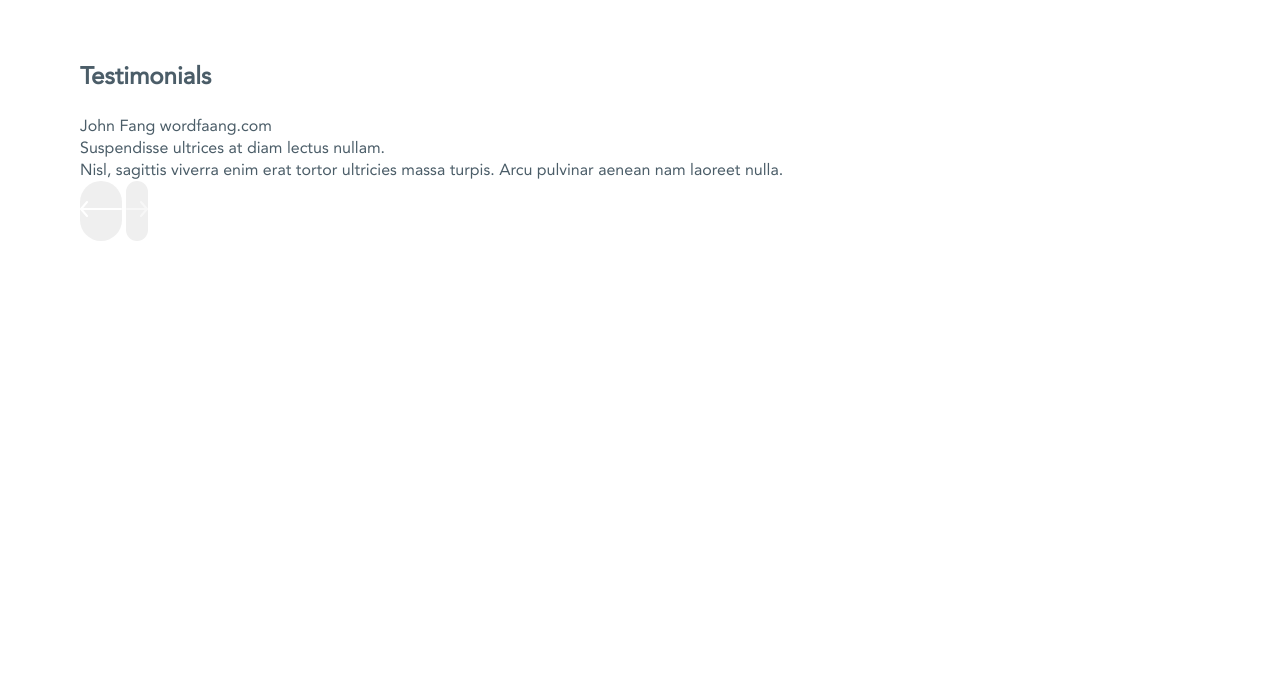
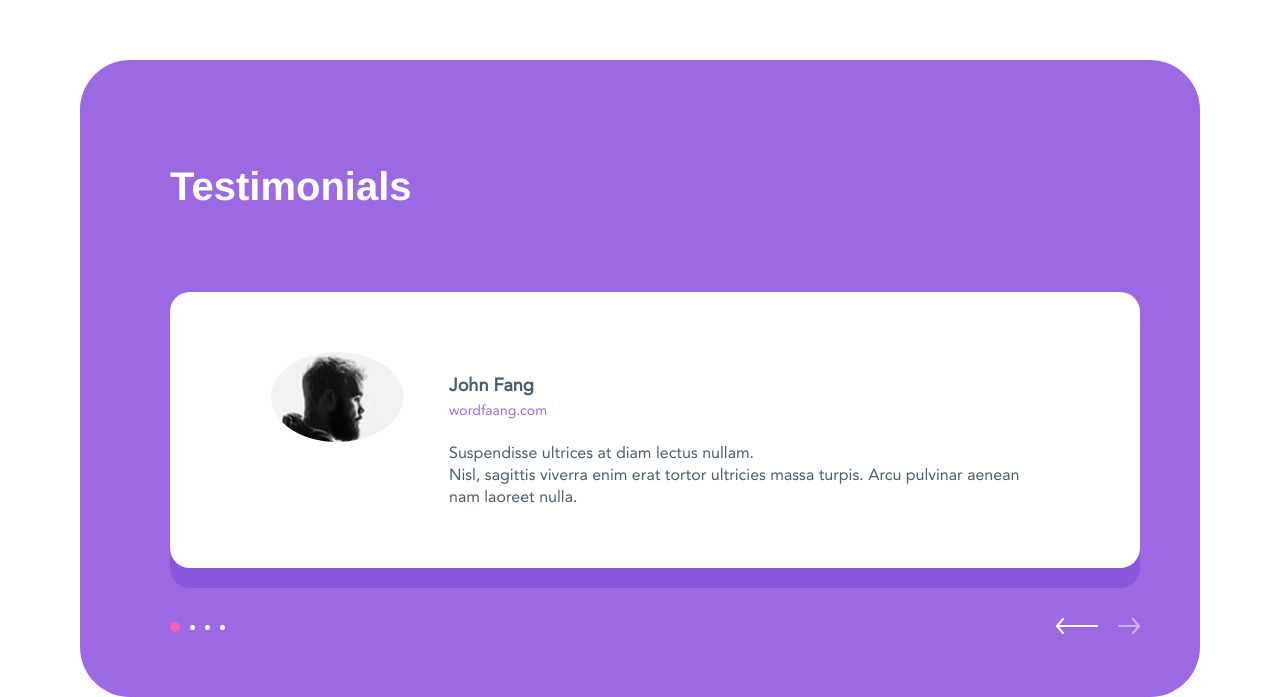
Before and after one commit to Skidanenkoandrey/homeWork6-flexbox-grid-, a plain HTML site: page index.html in a window 1280 px wide. Shown: the part 2566-3263 px from the top of the page. Before the commit the page ends 2807 px from the top, so only its background shows below. Drawn offline with Linux system fonts and the light colour scheme.

Commit message:
stylised testimonails section

```diff
--- a/css/style.css
+++ b/css/style.css
@@ -249,3 +249,98 @@ a {
     justify-self: start;
     align-items: center;
 }
+
+
+.testimonials {
+    display: grid;
+
+    padding: 100px 60px 60px 90px;
+    background: var(--btn-background-more);
+    border-radius: 50px;
+}
+
+.testimonials__title {
+    margin-bottom: 80px;
+    font-family: "Helvetica", sans-serif;
+    font-size: 40px;
+    line-height: 52px;
+    font-weight: bold;
+    color: var(--btn-color-more);
+}
+
+.testimonials__cards {
+    padding: 60px 100px;
+    background: var(--btn-color-more);
+    box-shadow: 0 20px 0 #8a56db;
+    border-radius: 20px;
+}
+
+.testimonials-card__item {
+    display: grid;
+    grid-template-columns: 134px auto;
+    align-items: center;
+    gap: 0 45px;
+}
+
+.testimonials-card__description {
+    grid-row-start: 2;
+    grid-column-start: 2;
+}
+
+.testimonials-card-author {
+    display: grid;
+    justify-self: start;
+}
+
+.testimonials-card-author__name {
+    font-size: 18px;
+    line-height: 29px;
+    font-weight: bold;
+}
+
+.testimonials-card-author__web {
+    color: var(--btn-background-more);
+    font-size: 14px;
+    line-height: 22px;
+}
+
+
+.testimonials-control__link {
+    width: 5px;
+    height: 5px;
+    border-radius: 100%;
+    background: var(--primary-background);
+}
+
+
+.testimonials-control__link_selected {
+    width: 10px;
+    height: 10px;
+    background: #F063B8;
+}
+
+.testimonials-control {
+    display: grid;
+    justify-content: space-between;
+    grid-template-columns: 1fr 1fr;
+    margin-top: 50px;
+}
+
+.testimonials-control__item {
+    grid-template-columns: auto auto auto auto;
+    display: grid;
+    align-items: center;
+    justify-content: start;
+    gap: 10px;
+}
+
+.testimonials-control__item_btn {
+    grid-template-columns: auto auto;
+    gap: 20px;
+    justify-content: end;
+}
+
+.testimonials-control__button {
+    height: auto;
+    background: none;
+}
--- a/index.html
+++ b/index.html
@@ -120,7 +120,7 @@
         <h2 class="testimonials__title">Testimonials</h2>
         <div class="testimonials__cards testimonials-card">
             <div class="testimonials-card__item">
-                <img src="" alt="" class="testimonials-card_avatar">
+                <img src="assets/img/avatar.png" alt="avatar" class="testimonials-card__avatar">
                 <div class="testimonials-card__author testimonials-card-author">
                     <span class="testimonials-card-author__name">John Fang</span>
                     <a href="#" class="testimonials-card-author__web">wordfaang.com</a>
@@ -135,12 +135,12 @@
         </div>
         <div class="testimonials__control testimonials-control">
             <div class="testimonials-control__item">
-                <a href="" class="testimonials-control__link"></a>
-                <a href="" class="testimonials-control__link"></a>
-                <a href="" class="testimonials-control__link"></a>
-                <a href="" class="testimonials-control__link"></a>
+                <a href="#" class="testimonials-control__link testimonials-control__link_selected"></a>
+                <a href="#" class="testimonials-control__link"></a>
+                <a href="#" class="testimonials-control__link"></a>
+                <a href="#" class="testimonials-control__link"></a>
             </div>
-            <div class="testimonials-control__item">
+            <div class="testimonials-control__item testimonials-control__item_btn">
                 <button class="button testimonials-control__button">
                     <img src="assets/img/slider-previous-comment.svg" alt="" class="testimonials-control__previous">
                 </button>
```
Also changed, not shown: assets/img/avatar.png (added).
